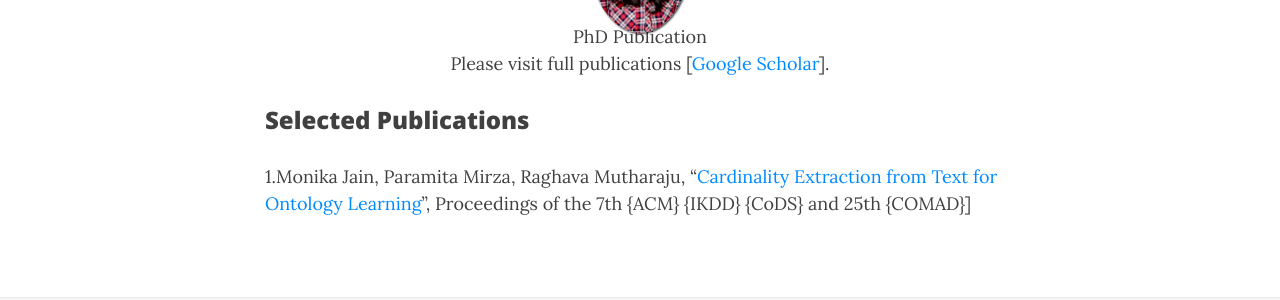
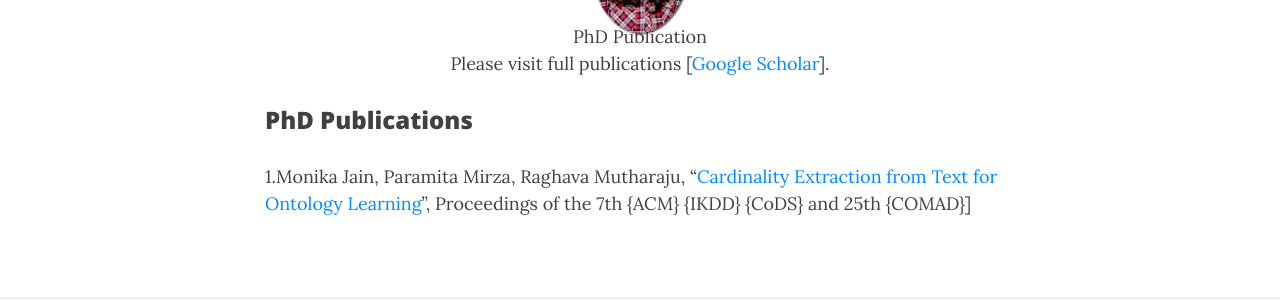
Before and after one commit to MonikaJain19/MonikaJain19.github.io, a Jekyll site: the page built from publications.md, in a window 1280 px wide and 968 px high. Shown: the part 137-437 px from the top of the window. Built offline with Jekyll 4.4.1, drawn with Linux system fonts in a browser that asks for light colours; nearby versions of some CDN libraries.

Commit message:
Update publications.md

```diff
--- a/publications.md
+++ b/publications.md
@@ -10,6 +10,6 @@ Please visit full publications [<a href = "https://scholar.google.com/citations?
 </p>
 
 
-### Selected Publications
+### PhD Publications
 
 1.Monika Jain, Paramita Mirza, Raghava Mutharaju, "[Cardinality Extraction from Text for Ontology Learning](https://doi.org/10.1145/3371158.3371223)", Proceedings of the 7th {ACM} {IKDD} {CoDS} and 25th {COMAD}]
```
